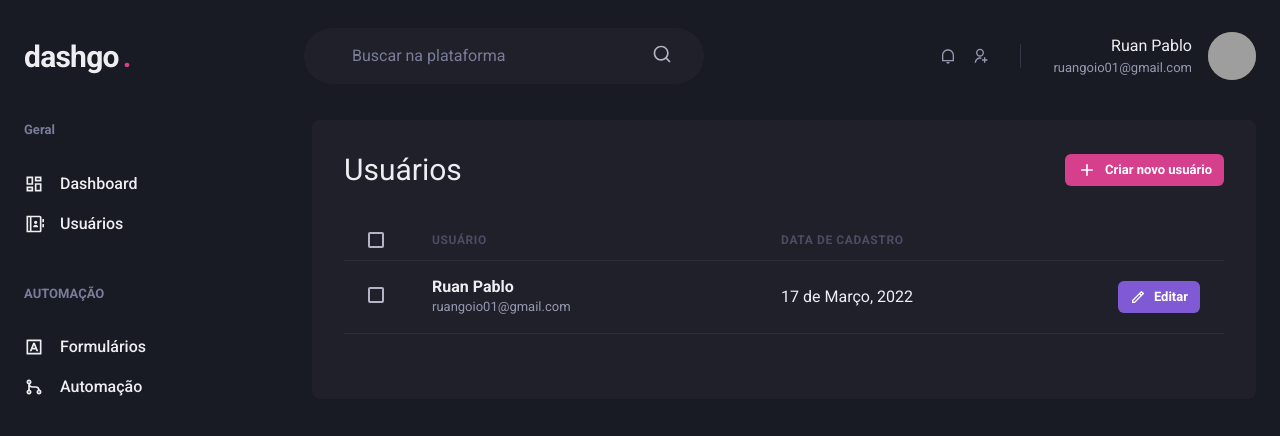
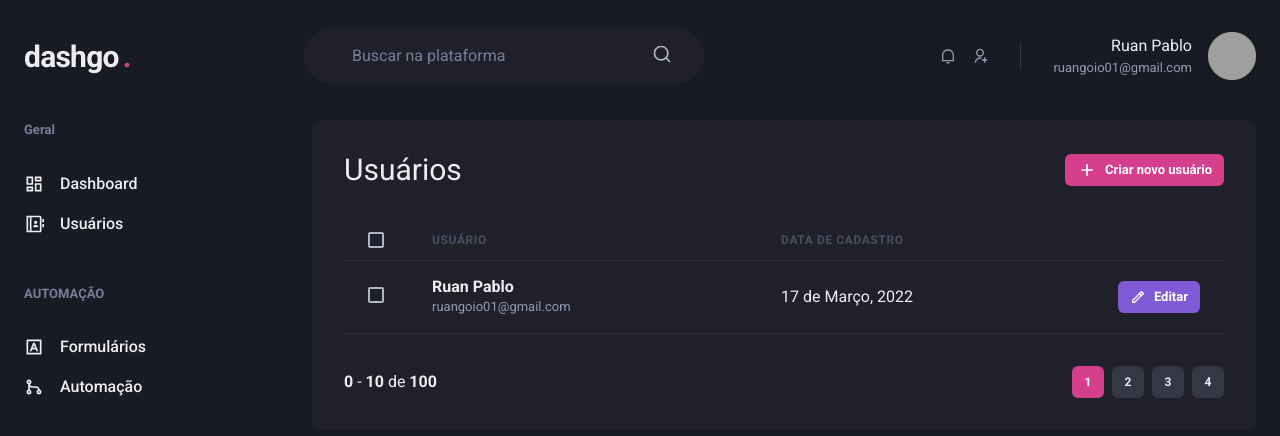
Before and after one commit to 1SyuLi/dashGo, a Next.js app: page /users in a window 1280 px wide. Shown: the top 436 px of the page. Built offline with nearby package versions, Linux system fonts and the light colour scheme; grey boxes are pictures that could not be loaded.

Commit message:
Pagination Component

```diff
--- /dev/null
+++ b/src/components/Pagination.tsx
@@ -0,0 +1,66 @@
+import { Box, Button, Stack } from "@chakra-ui/react";
+
+
+
+export function Pagination() {
+
+
+    return (
+        <Stack
+            direction="row"
+            mt={8}
+            justify="space-between"
+            align="center"
+            spacing={6}
+        >
+
+            <Box>
+                <strong>0</strong> - <strong>10</strong> de <strong>100</strong>
+            </Box>
+            <Stack direction="row" spacing="2">
+                <Button
+                    size="sm"
+                    fontSize="xs"
+                    width={4}
+                    colorScheme="pink"
+                    disabled
+                    _disabled={{ bgColor: 'pink.500', cursor: 'default' }}
+                >
+                    1
+                </Button>
+
+                <Button
+                    size="sm"
+                    fontSize="xs"
+                    width={4}
+                    bg="gray.700"
+                    _hover={{ bg: 'gray.500' }}
+                >
+                    2
+                </Button>
+
+                <Button
+                    size="sm"
+                    fontSize="xs"
+                    width={4}
+                    bg="gray.700"
+                    _hover={{ bg: 'gray.500' }}
+                >
+                    3
+                </Button>
+
+                <Button
+                    size="sm"
+                    fontSize="xs"
+                    width={4}
+                    bg="gray.700"
+                    _hover={{ bg: 'gray.500' }}
+                >
+                    4
+                </Button>
+            </Stack>
+
+
+        </Stack>
+    )
+}
--- a/src/pages/users/index.tsx
+++ b/src/pages/users/index.tsx
@@ -1,6 +1,7 @@
 import { Text, Box, Button, Checkbox, Flex, Heading, Icon, Table, Tbody, Td, Th, Thead, Tr } from "@chakra-ui/react";
 import { RiAddLine, RiPencilLine } from "react-icons/ri";
 import { Header } from "../../components/Header";
+import { Pagination } from "../../components/Pagination";
 import { Sidebar } from "../../components/Sidebar";
 
 export default function UserList() {
@@ -54,6 +55,8 @@
                             </Tr>
                         </Tbody>
                     </Table>
+
+                    <Pagination />
                 </Box>
             </Flex>
         </Box>
```
